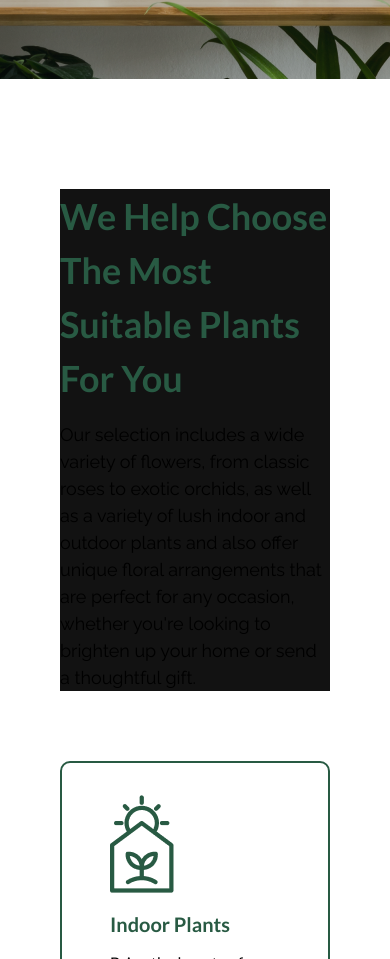
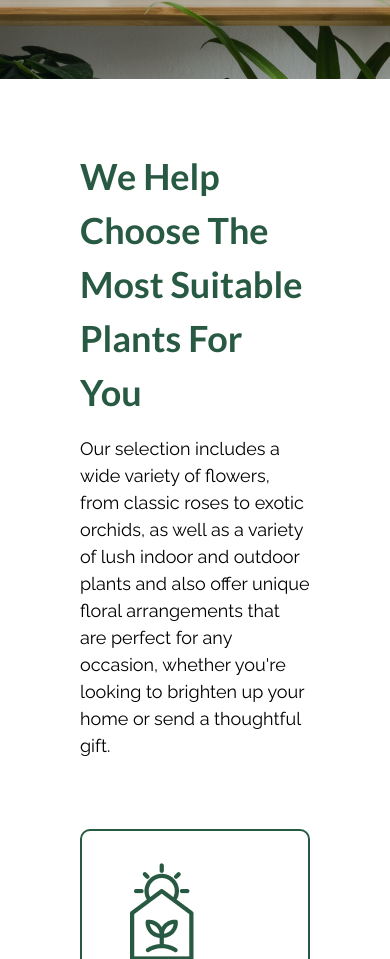
Before and after one commit to Pedro6Miguel/GardenPage, a React (Vite) app: page / in a window 390 px wide. Shown: the part 679-1638 px from the top of the page. Built offline with nearby package versions, Linux system fonts and the light colour scheme.

Commit message:
Homepage about responsiveness update

```diff
--- a/src/pages/Home/Home.tsx
+++ b/src/pages/Home/Home.tsx
@@ -1,12 +1,14 @@
 import React from 'react'
+import { Hero } from '../../sections/Hero/Hero'
 import { About } from '../../sections/About/About'
-import { Hero } from '../../sections/Hero/Hero'
 
 export const Home = () => {
   return (
     <div>
       <Hero />
-      <About />
+      <div className='max-w-[2000px] m-auto'>
+        <About />
+      </div>
     </div>
   )
 }
--- a/src/sections/About/About.tsx
+++ b/src/sections/About/About.tsx
@@ -6,13 +6,13 @@ import Bamboo from '../../../public/images/Bamboo.png'
 
 export const About = () => {
   return (
-    <div className='my-[110px] mx-[220px] max-[1470px]:mx-[120px] max-[1100px]:mx-[60px]'>
+    <div className='my-[110px] mx-[220px] max-[1470px]:mx-[120px] max-[1100px]:mx-[80px] max-[1100px]:my-[70px]'>
       <div className='flex justify-between gap-[60px] max-[1270px]:flex-col max-[1270px]:gap-[0]'>
-        <h2 className='text-green bg-dark w-[30%] capitalize max-[1270px]:w-[100%]'>We Help choose the most suitable plants for you</h2>
-        <p className='bg-dark w-[70%] pt-4 max-[1270px]:w-[100%]'>Our selection includes a wide variety of flowers, from classic roses to exotic orchids, as well as a variety of lush indoor and outdoor plants and also offer unique floral arrangements that are perfect for any occasion, whether you're looking to brighten up your home or send a thoughtful gift. </p>
+        <h2 className='text-green w-[30%] capitalize max-[1270px]:w-[100%]'>We Help choose the most suitable plants for you</h2>
+        <p className='w-[70%] pt-4 max-[1270px]:w-[100%]'>Our selection includes a wide variety of flowers, from classic roses to exotic orchids, as well as a variety of lush indoor and outdoor plants and also offer unique floral arrangements that are perfect for any occasion, whether you're looking to brighten up your home or send a thoughtful gift. </p>
       </div>
 
-      <div className='flex gap-16 mt-[70px] max-[1120px]:gap-10 max-[1100px]:flex-col'>
+      <div className='flex gap-16 mt-[70px] max-[1120px]:gap-12 max-[1100px]:flex-col'>
         <div className='border-2 border-green px-12 py-8 rounded-[10px] basis-1/3'>
           <img src={IndoorPlant} alt="" />
           <h4 className='text-green pt-4 pb-3'>Indoor Plants</h4>
```
